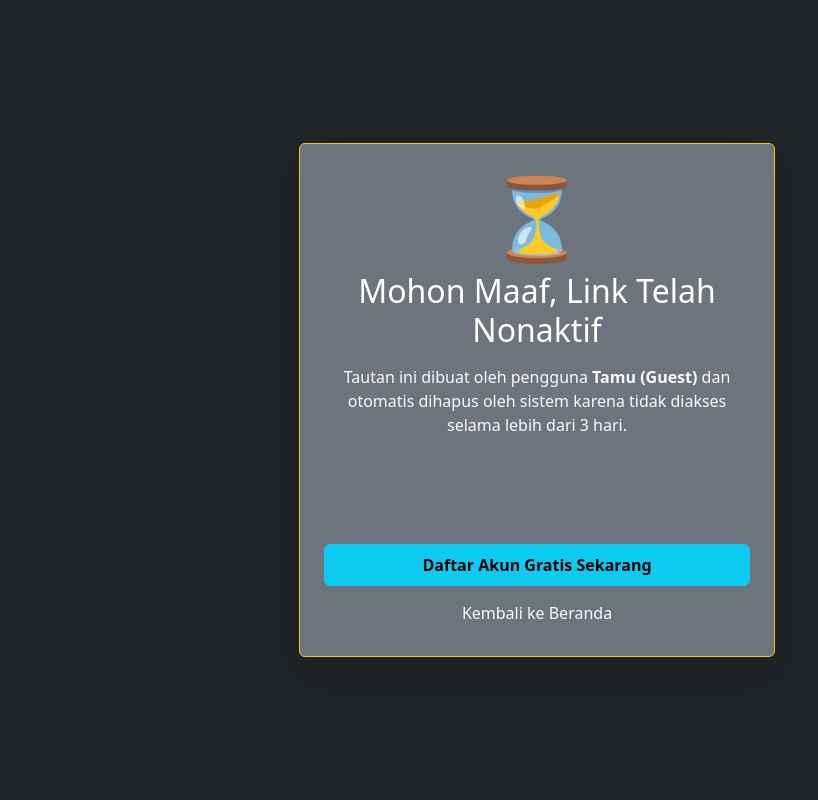
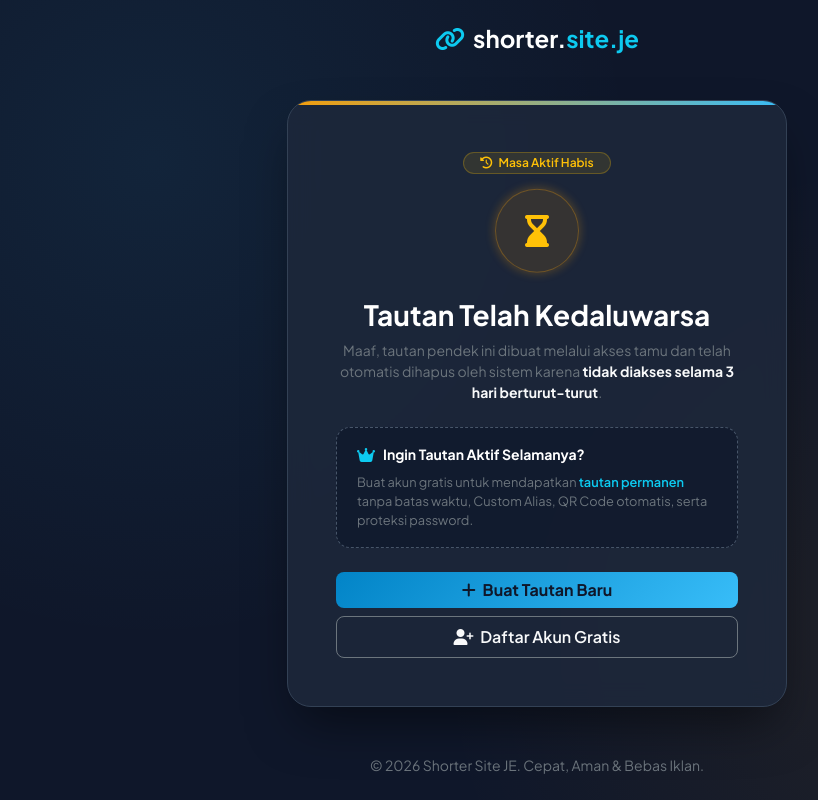
Before and after one commit to IlhamBahri20050974059/ShorterSite, a PHP site: page /expired.php in a window 1280 px wide. Shown: the whole page, without its empty margins (103-921 px from the left). Run offline with PHP 8.4, Linux system fonts and the light colour scheme; a stand-in replaces the project's code that opens the database connection.

Commit message:
UI UX improvement

```diff
--- a/expired.php
+++ b/expired.php
@@ -1,25 +1,181 @@
+<?php
+require_once 'config.php';
+$is_logged_in = isset($_SESSION['user_id']);
+?>
 <!DOCTYPE html>
 <html lang="id">
 <head>
     <meta charset="UTF-8">
-    <title>Link Nonaktif - Shorter Site</title>
+    <meta name="viewport" content="width=device-width, initial-scale=1.0">
+    <title>Tautan Kedaluwarsa - Shorter Site</title>
+    <!-- Bootstrap 5, FontAwesome & Plus Jakarta Sans -->
     <link href="https://cdn.jsdelivr.net/npm/bootstrap@5.3.0/dist/css/bootstrap.min.css" rel="stylesheet">
+    <link rel="stylesheet" href="https://cdnjs.cloudflare.com/ajax/libs/font-awesome/6.4.0/css/all.min.css">
+    <link href="https://fonts.googleapis.com/css2?family=Plus+Jakarta+Sans:wght@400;500;600;700;800&display=swap" rel="stylesheet">
+
+    <style>
+        :root {
+            --bg-dark: #0f172a;
+            --card-bg: rgba(30, 41, 59, 0.85);
+            --border-color: #334155;
+            --accent-blue: #38bdf8;
+            --accent-amber: #f59e0b;
+        }
+
+        body {
+            font-family: 'Plus Jakarta Sans', sans-serif;
+            background-color: var(--bg-dark);
+            background-image:
+                radial-gradient(circle at 20% 20%, rgba(56, 189, 248, 0.08) 0%, transparent 40%),
+                radial-gradient(circle at 80% 80%, rgba(245, 158, 11, 0.08) 0%, transparent 40%);
+            color: #f8fafc;
+            min-height: 100vh;
+            display: flex;
+            flex-direction: column;
+        }
+
+        .navbar-minimal {
+            padding: 1.25rem 0;
+        }
+
+        .expired-card {
+            background-color: var(--card-bg);
+            backdrop-filter: blur(12px);
+            border: 1px solid var(--border-color);
+            border-radius: 24px;
+            box-shadow: 0 25px 50px -12px rgba(0, 0, 0, 0.5);
+            max-width: 500px;
+            width: 100%;
+            position: relative;
+            overflow: hidden;
+        }
+
+        .expired-card::before {
+            content: '';
+            position: absolute;
+            top: 0;
+            left: 0;
+            right: 0;
+            height: 4px;
+            background: linear-gradient(90deg, var(--accent-amber), var(--accent-blue));
+        }
+
+        .icon-wrapper {
+            width: 84px;
+            height: 84px;
+            border-radius: 50%;
+            background: rgba(245, 158, 11, 0.12);
+            border: 1px solid rgba(245, 158, 11, 0.3);
+            display: flex;
+            align-items: center;
+            justify-content: center;
+            margin: 0 auto 1.5rem;
+            position: relative;
+            animation: pulseGlow 3s infinite ease-in-out;
+        }
+
+        @keyframes pulseGlow {
+            0%, 100% {
+                box-shadow: 0 0 0 0 rgba(245, 158, 11, 0.25);
+                transform: translateY(0);
+            }
+            50% {
+                box-shadow: 0 0 25px 6px rgba(245, 158, 11, 0.15);
+                transform: translateY(-4px);
+            }
+        }
+
+        .promo-box {
+            background-color: rgba(15, 23, 42, 0.65);
+            border: 1px dashed #475569;
+            border-radius: 14px;
+            padding: 1rem 1.25rem;
+            text-align: left;
+        }
+
+        .btn-glow {
+            background: linear-gradient(135deg, #0284c7, #38bdf8);
+            border: none;
+            color: #0f172a;
+            font-weight: 700;
+            transition: all 0.25s ease;
+        }
+
+        .btn-glow:hover {
+            transform: translateY(-2px);
+            box-shadow: 0 10px 20px -5px rgba(56, 189, 248, 0.4);
+            color: #0f172a;
+        }
+    </style>
 </head>
-<body class="bg-dark text-white d-flex align-items-center min-vh-100 text-center">
-<div class="container" style="max-width: 500px;">
-    <div class="card bg-secondary text-white p-4 shadow-lg border-warning">
-        <div class="display-1 text-warning mb-2">⏳</div>
-        <h2 class="mb-3">Mohon Maaf, Link Telah Nonaktif</h2>
-        <p class="text-light fs-6">
-            Tautan ini dibuat oleh pengguna <strong>Tamu (Guest)</strong> dan otomatis dihapus oleh sistem karena tidak diakses selama lebih dari 3 hari.
-        </p>
-        <hr class="border-secondary">
-        <p class="small text-secondary mb-3">
-            Ingin membuat tautan yang bersifat permanen, dapat dicustom, dan tidak pernah dihapus?
-        </p>
-        <a href="register.php" class="btn btn-info fw-bold py-2">Daftar Akun Gratis Sekarang</a>
-        <a href="index.php" class="btn btn-link text-light text-decoration-none mt-2">Kembali ke Beranda</a>
-    </div>
-</div>
+<body>
+
+    <!-- Header Minimalis -->
+    <header class="navbar-minimal">
+        <div class="container text-center">
+            <a href="index.php" class="text-decoration-none fw-bold fs-4 text-white">
+                <i class="fa-solid fa-link text-info me-2"></i>shorter.<span class="text-info">site.je</span>
+            </a>
+        </div>
+    </header>
+
+    <!-- Konten Utama -->
+    <main class="container flex-grow-1 d-flex align-items-center justify-content-center py-4">
+        <div class="expired-card p-4 p-md-5 text-center">
+
+            <!-- Badge Status -->
+            <span class="badge bg-warning bg-opacity-10 text-warning border border-warning border-opacity-25 rounded-pill px-3 py-1 mb-3 small fw-semibold">
+                <i class="fa-solid fa-clock-rotate-left me-1"></i> Masa Aktif Habis
+            </span>
+
+            <!-- Ikon Animasi -->
+            <div class="icon-wrapper">
+                <i class="fa-solid fa-hourglass-end fa-2x text-warning"></i>
+            </div>
+
+            <!-- Judul & Deskripsi -->
+            <h1 class="h3 fw-bold text-white mb-2">Tautan Telah Kedaluwarsa</h1>
+            <p class="text-secondary small mb-4 lh-relaxed">
+                Maaf, tautan pendek ini dibuat melalui akses tamu dan telah otomatis dihapus oleh sistem karena <strong class="text-light">tidak diakses selama 3 hari berturut-turut</strong>.
+            </p>
+
+            <!-- Info Keuntungan Member -->
+            <div class="promo-box mb-4">
+                <div class="d-flex align-items-center mb-2">
+                    <i class="fa-solid fa-crown text-info me-2"></i>
+                    <span class="fw-bold small text-white">Ingin Tautan Aktif Selamanya?</span>
+                </div>
+                <p class="text-secondary mb-0" style="font-size: 0.8rem;">
+                    Buat akun gratis untuk mendapatkan <span class="text-info fw-semibold">tautan permanen</span> tanpa batas waktu, Custom Alias, QR Code otomatis, serta proteksi password.
+                </p>
+            </div>
+
+            <!-- Tombol Aksi -->
+            <div class="d-grid gap-2">
+                <a href="index.php" class="btn btn-glow py-2.5 rounded-3">
+                    <i class="fa-solid fa-plus me-1"></i> Buat Tautan Baru
+                </a>
+
+                <?php if ($is_logged_in): ?>
+                    <a href="dashboard.php" class="btn btn-outline-light py-2 rounded-3 small fw-semibold">
+                        <i class="fa-solid fa-gauge me-1"></i> Kembali ke Dashboard
+                    </a>
+                <?php else: ?>
+                    <a href="register.php" class="btn btn-outline-secondary text-light py-2 rounded-3 small fw-semibold">
+                        <i class="fa-solid fa-user-plus me-1"></i> Daftar Akun Gratis
+                    </a>
+                <?php endif; ?>
+            </div>
+
+        </div>
+    </main>
+
+    <!-- Footer -->
+    <footer class="py-4 text-center text-secondary small">
+        <div class="container">
+            &copy; <?= date('Y') ?> Shorter Site JE. Cepat, Aman & Bebas Iklan.
+        </div>
+    </footer>
+
 </body>
 </html>
```
